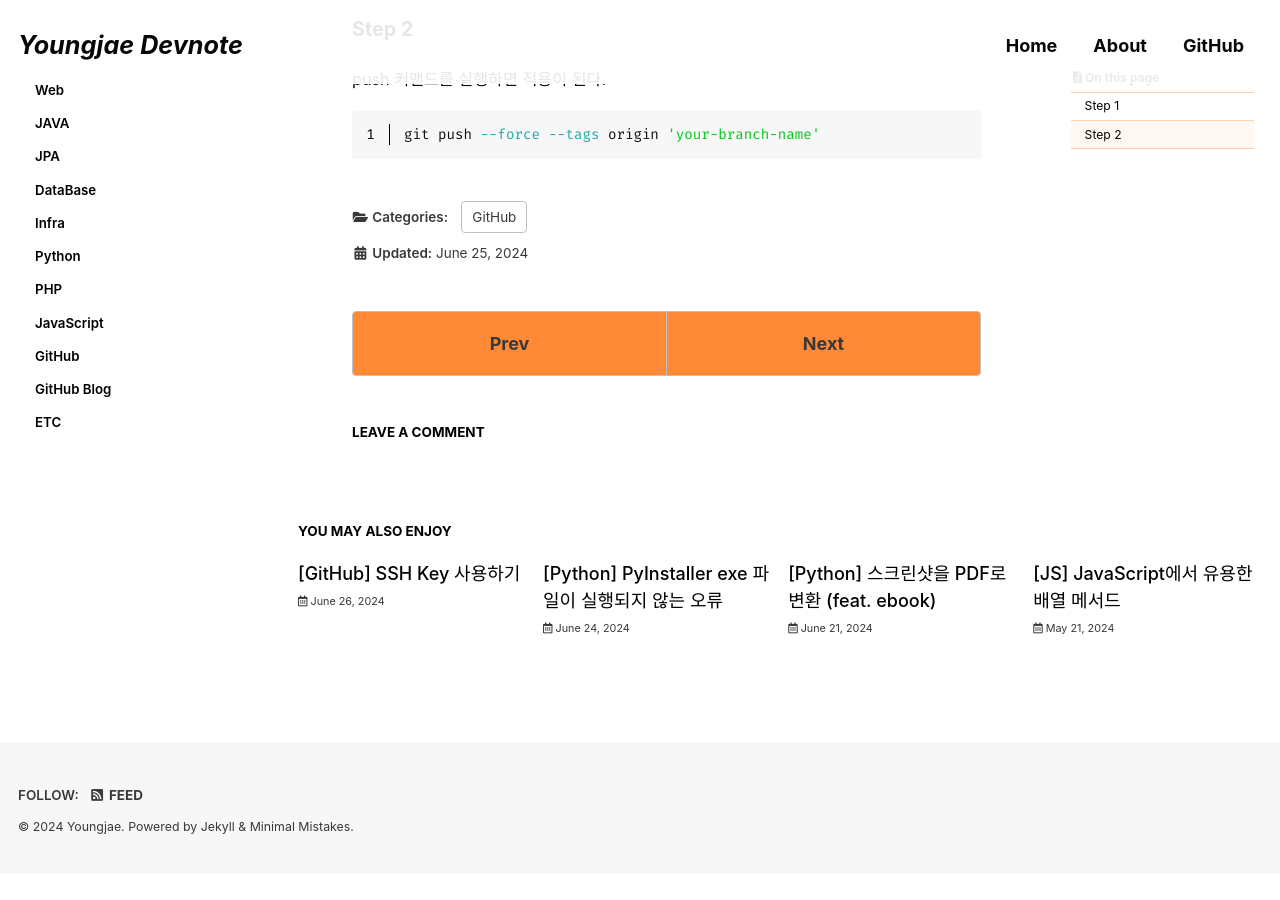
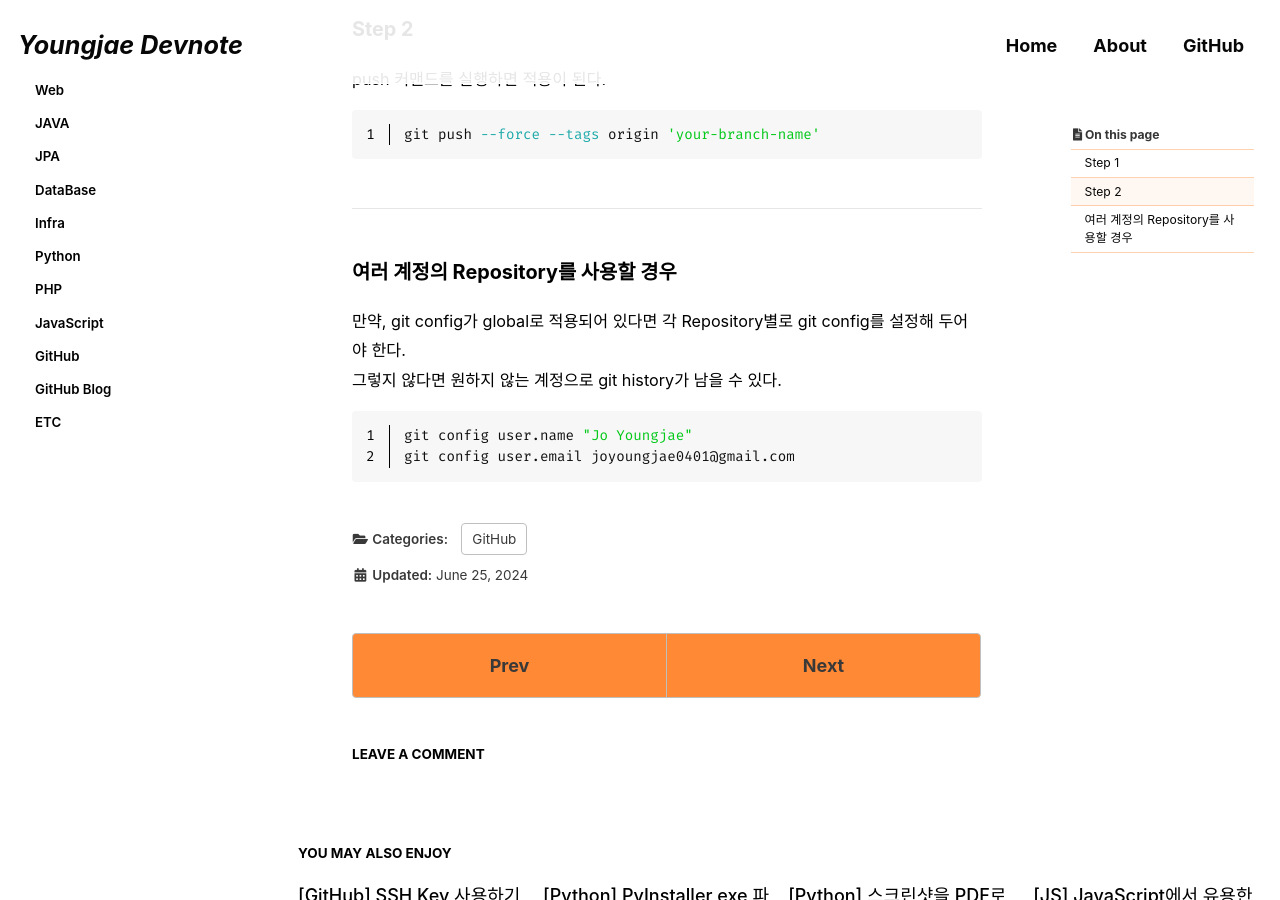
Before and after one commit to youngjae0401/develop_note, a Jekyll site: the page built from _posts/2024-06-25-github-update-author.md, in a window 1280 px wide and 900 px high, scrolled down 1502 px. Built offline with Jekyll 4.4.1, drawn with Linux system fonts in a browser that asks for light colours; cached includes are drawn as plain includes; some web fonts are replaced; comment, search, counter and statistics services are not loaded; before the commit the page ends 2376 px from its top, so only the background shows below that.

Commit message:
post - "[GitHub] Author 일괄 변경하기" 수정

````diff
--- a/_posts/2024-06-25-github-update-author.md
+++ b/_posts/2024-06-25-github-update-author.md
@@ -56,3 +56,14 @@ push 커맨드를 실행하면 적용이 된다.
 ```bash
 git push --force --tags origin 'your-branch-name'
 ```
+
+* * *
+
+### 여러 계정의 Repository를 사용할 경우
+만약, git config가 global로 적용되어 있다면 각 Repository별로 git config를 설정해 두어야 한다. <br>
+그렇지 않다면 원하지 않는 계정으로 git history가 남을 수 있다.
+
+```bash
+git config user.name "Jo Youngjae"
+git config user.email joyoungjae0401@gmail.com
+```
````
